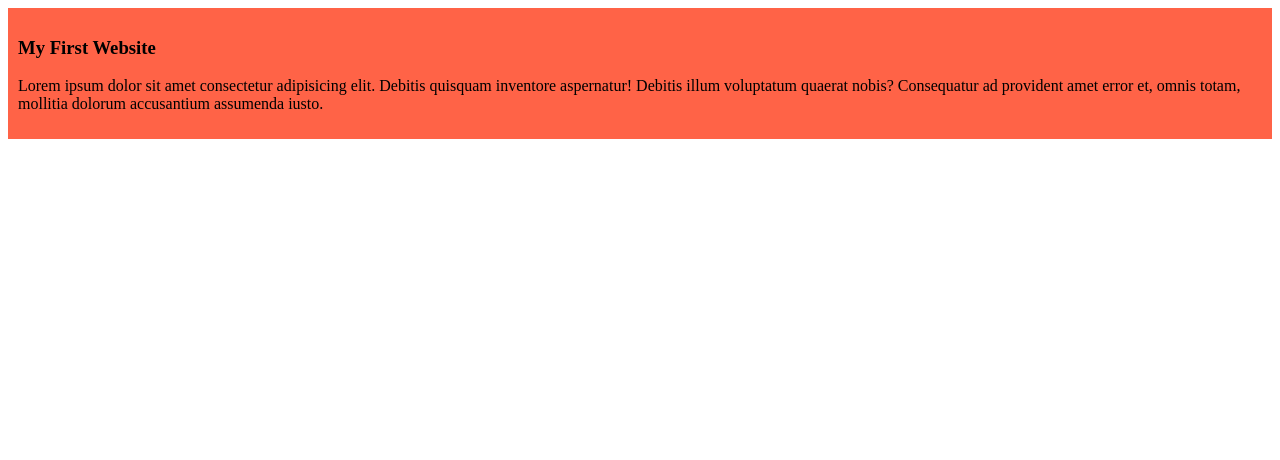
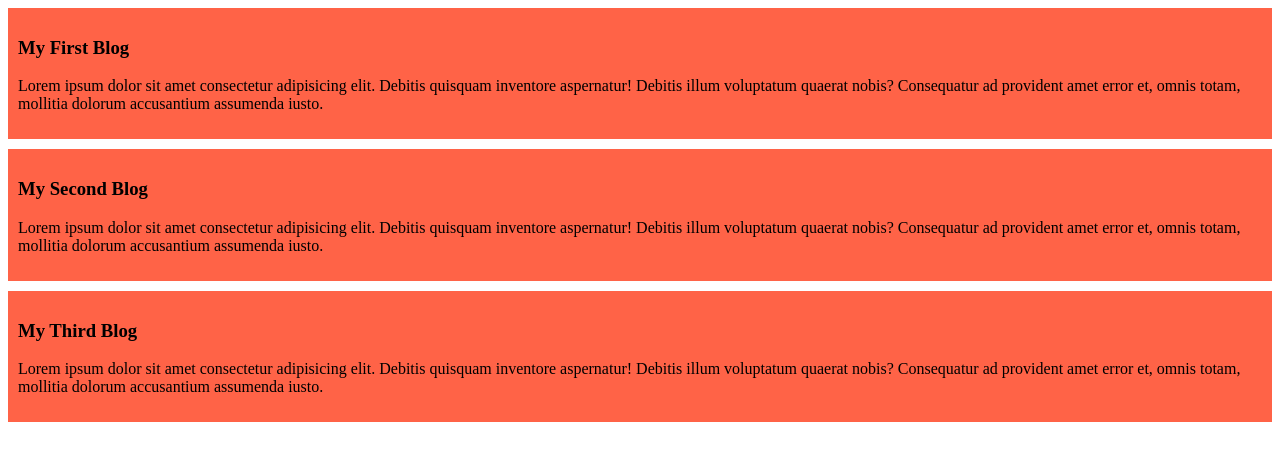
Before and after one commit to Shoikot-007/my-simple-website, a plain HTML site: page index.html in a window 1280 px wide. Drawn offline with Linux system fonts and the light colour scheme.

Commit message:
Added the second and the third blog

```diff
--- a/index.html
+++ b/index.html
@@ -8,7 +8,15 @@
 </head>
 <body>
   <div>
-    <h3>My First Website</h3>
+    <h3>My First Blog</h3>
+    <p>Lorem ipsum dolor sit amet consectetur adipisicing elit. Debitis quisquam inventore aspernatur! Debitis illum voluptatum quaerat nobis? Consequatur ad provident amet error et, omnis totam, mollitia dolorum accusantium assumenda iusto.</p>
+  </div>
+  <div>
+    <h3>My Second Blog</h3>
+    <p>Lorem ipsum dolor sit amet consectetur adipisicing elit. Debitis quisquam inventore aspernatur! Debitis illum voluptatum quaerat nobis? Consequatur ad provident amet error et, omnis totam, mollitia dolorum accusantium assumenda iusto.</p>
+  </div>
+  <div>
+    <h3>My Third Blog</h3>
     <p>Lorem ipsum dolor sit amet consectetur adipisicing elit. Debitis quisquam inventore aspernatur! Debitis illum voluptatum quaerat nobis? Consequatur ad provident amet error et, omnis totam, mollitia dolorum accusantium assumenda iusto.</p>
   </div>
 </body>
--- a/styles/blog.css
+++ b/styles/blog.css
@@ -1,4 +1,5 @@
 div {
   background-color: tomato;
   padding: 10px;
+  margin-bottom: 10px;
 }
```
